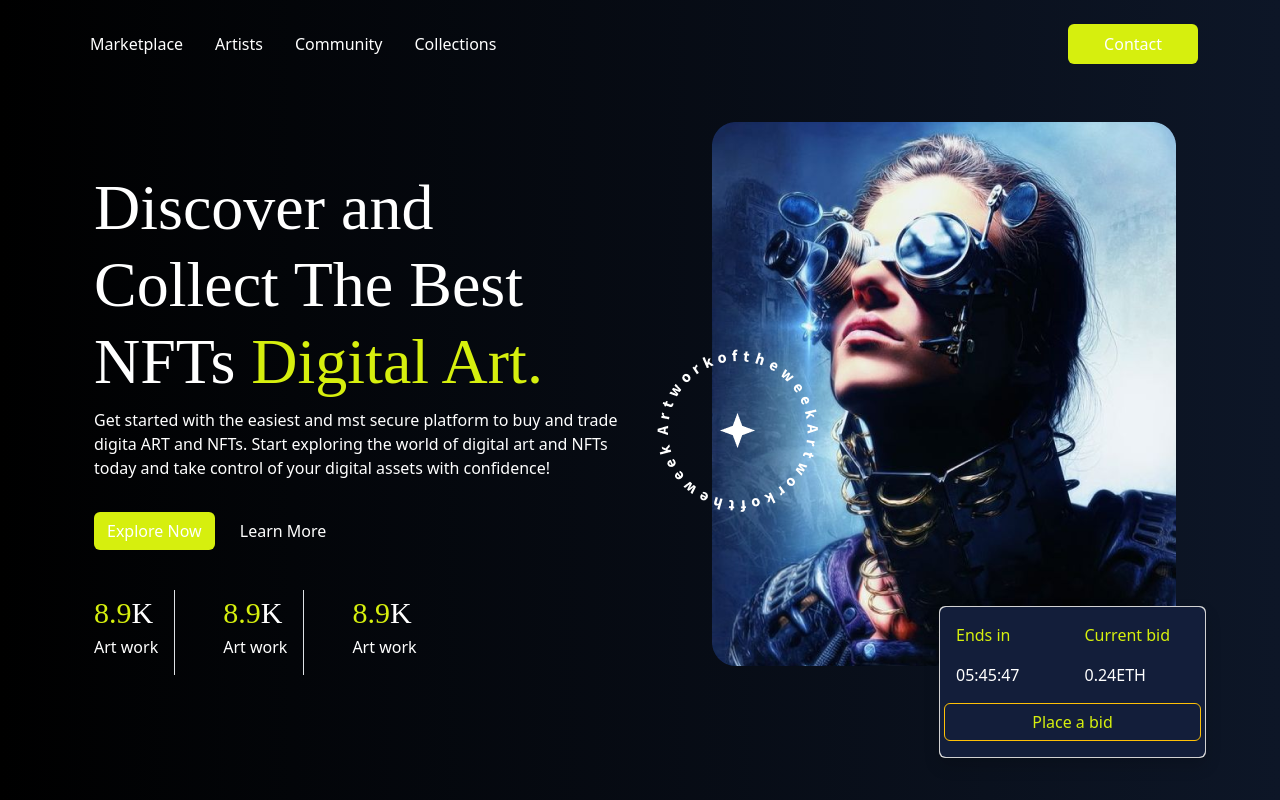
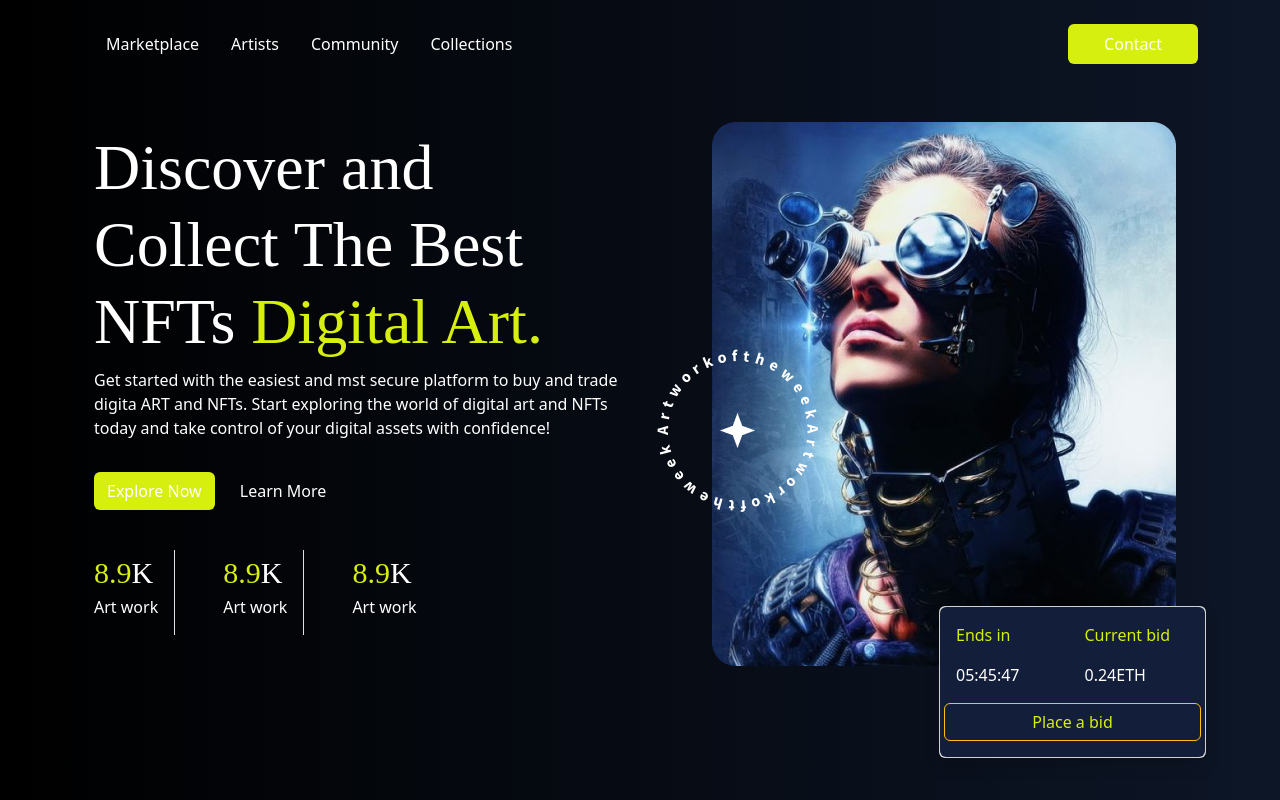
Before and after one commit to Gbayi-Ola/NFTMarketplace-Community, a plain HTML site: page index.html in a window 1280 px wide. Shown: the top 800 px of the page. Drawn offline with nearby package versions, Linux system fonts and the light colour scheme.

Commit message:
added file

```diff
--- a/index.html
+++ b/index.html
@@ -10,7 +10,7 @@
 <body>
 
     <div class="container">
-        <nav class="navbar navbar-expand-sm pt-4">
+        <nav class="navbar navbar-expand-sm pt-4 ps-3">
             <button class="navbar-toggler bg-white" type="button" data-bs-toggle="offcanvas" data-bs-target="#offcanvasNavbar">
                 <span class="navbar-toggler-icon"></span>
             </button>
@@ -42,7 +42,7 @@
         <!-- DISCOVER NFTs -->
         <div class="container discover">
             <div class="row">
-                <div class="col-lg-6 mt-5">
+                <div class="col-lg-6 mt-0 mt-sm-2">
                     <h1>Discover and <br> Collect The Best  <br>NFTs <span class="text-yellow">Digital Art.</span></h1>
                     <p class="mb-3">Get started with the easiest and mst secure platform to buy and trade digita ART and NFTs.
                         Start exploring the world of digital art and NFTs today and take control of your digital assets with confidence!
```
